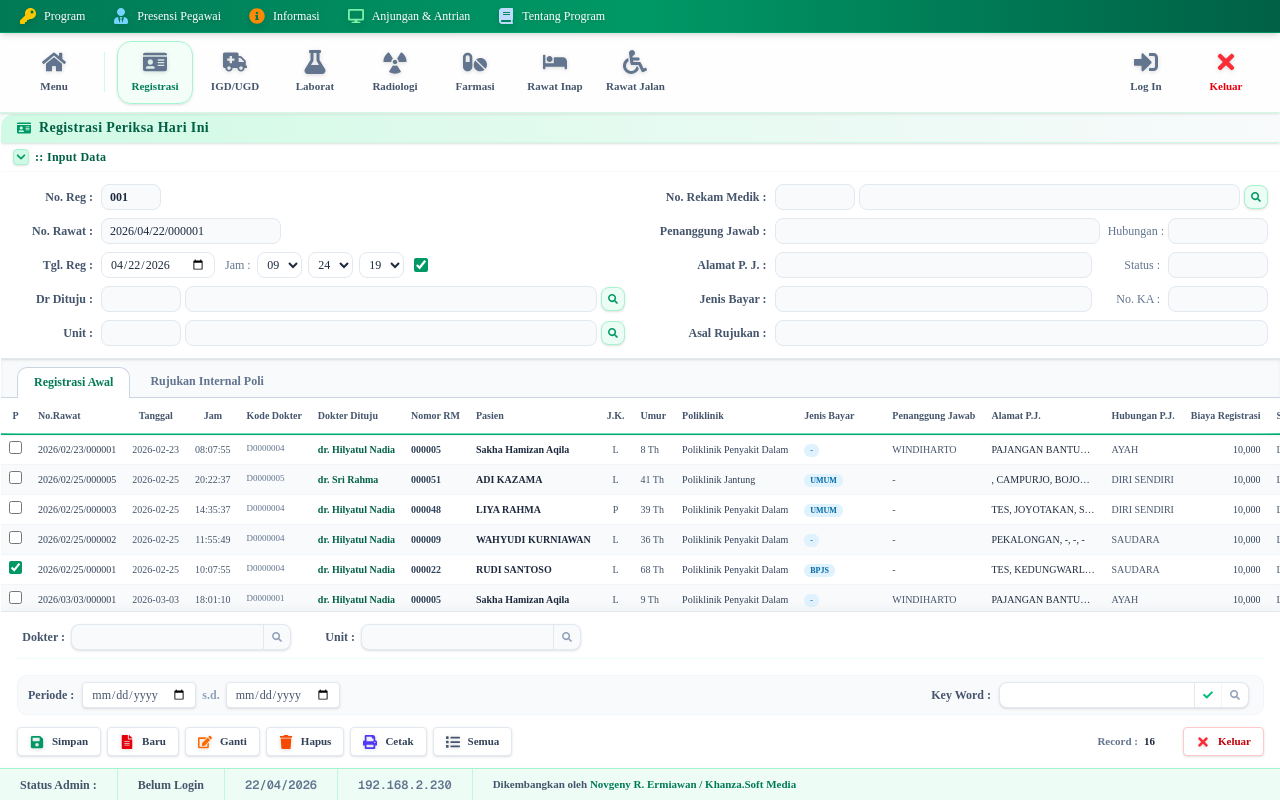
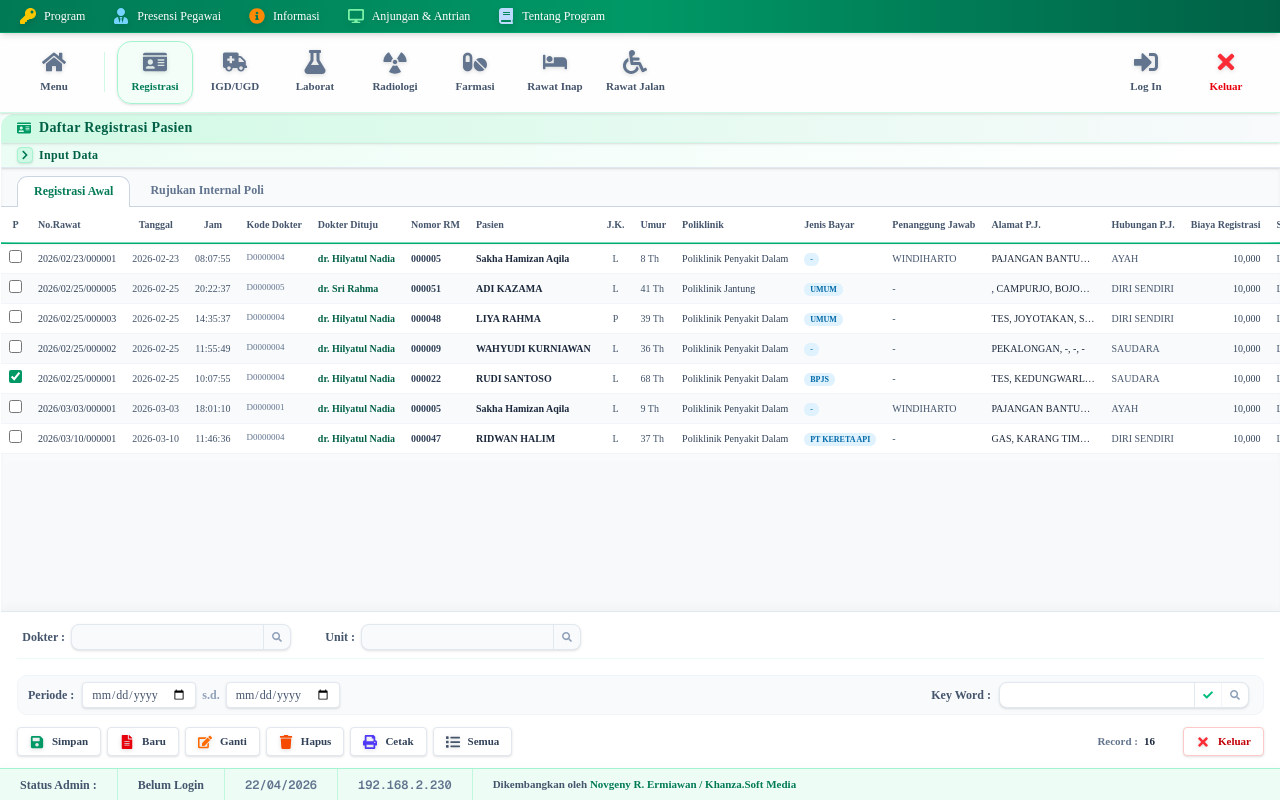
Before and after one commit to Renov30/nxt-khanza, a Next.js app: page /registrasi in a window 1280 px wide. Built offline with nearby package versions, Linux system fonts and the light colour scheme; no server answers.

Commit message:
style: ubah posisi toggle input data dan default = false

```diff
--- a/app/registrasi/page.tsx
+++ b/app/registrasi/page.tsx
@@ -43,7 +43,7 @@ export default function Registrasi() {
       <div className="bg-gradient-to-r from-emerald-100 to-slate-50 px-4 py-1 border-b border-emerald-100 flex items-center justify-between shadow-sm z-10 shrink-0">
         <h2 className="text-emerald-800 font-bold text-sm flex items-center gap-2 tracking-wide">
           <FaIdCard className="text-emerald-600" />
-          Registrasi Periksa Hari Ini
+          Daftar Registrasi Pasien
         </h2>
       </div>
 
--- a/components/TopFormContainer.tsx
+++ b/components/TopFormContainer.tsx
@@ -12,24 +12,13 @@ interface TopFormContainerProps {
 
 export default function TopFormContainer({
   title = "Input Data",
-  defaultOpen = true,
+  defaultOpen = false,
   children
 }: TopFormContainerProps) {
   const [isOpen, setIsOpen] = useState(defaultOpen);
 
   return (
-    <div className="bg-white border-b border-slate-200 shadow-sm z-0 shrink-0 flex flex-col">
-      {/* Toggle Button / Header */}
-      <button
-        onClick={() => setIsOpen(!isOpen)}
-        className="flex items-center gap-1.5 px-3 py-1.5 text-xs font-bold text-emerald-800 hover:bg-emerald-50 transition-colors w-full border-b border-slate-100/50"
-      >
-        <div className="w-4 h-4 rounded bg-emerald-100 flex items-center justify-center text-[10px] text-emerald-600 border border-emerald-200 shadow-sm">
-          {isOpen ? <FaChevronDown /> : <FaChevronRight />}
-        </div>
-        <span className="tracking-wide">:: {title}</span>
-      </button>
-
+    <div className="bg-white shadow-sm z-0 shrink-0 flex flex-col">
       {/* Collapsible Content */}
       <AnimatePresence initial={false}>
         {isOpen && (
@@ -38,7 +27,7 @@ export default function TopFormContainer({
             animate={{ height: "auto", opacity: 1 }}
             exit={{ height: 0, opacity: 0 }}
             transition={{ duration: 0.25, ease: "easeInOut" }}
-            className="overflow-hidden"
+            className="overflow-hidden border-b border-slate-200"
           >
             <div className="p-3">
               {children}
@@ -46,6 +35,17 @@ export default function TopFormContainer({
           </motion.div>
         )}
       </AnimatePresence>
+
+      {/* Toggle Button / Header now placed at the bottom */}
+      <button
+        onClick={() => setIsOpen(!isOpen)}
+        className="flex items-center gap-1.5 px-4 py-1 text-xs font-bold text-emerald-800 hover:bg-emerald-50 transition-colors bg-gradient-to-r from-emerald-50 to-white self-start w-full border-b border-slate-200 shadow-[0_1px_2px_rgba(0,0,0,0.02)]"
+      >
+        <div className="w-4 h-4 rounded bg-emerald-100 flex items-center justify-center text-[10px] text-emerald-700 border border-emerald-200 shadow-sm">
+          {isOpen ? <FaChevronDown /> : <FaChevronRight />}
+        </div>
+        <span className="tracking-wide">{title}</span>
+      </button>
     </div>
   );
 }
```
